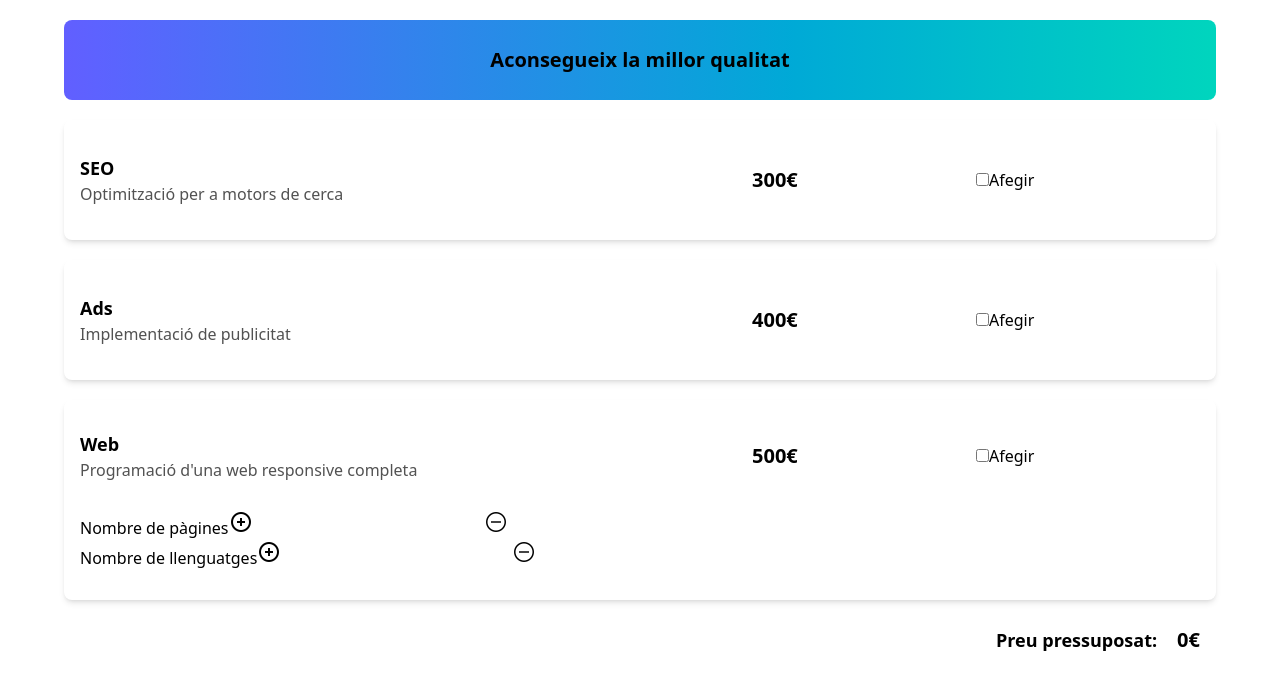
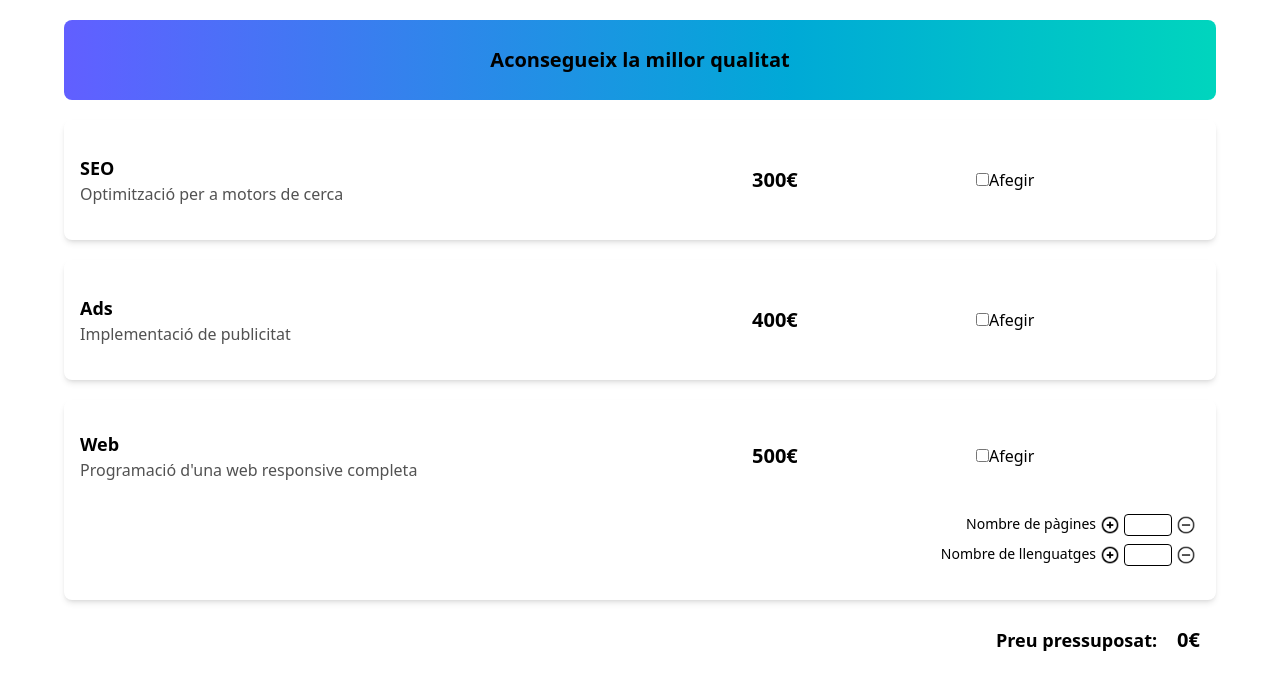
Before and after one commit to gerard-asuncion/sprint-6-react, a React (Vite) app: page / in a window 1280 px wide. Shown: the top 690 px of the page. Built offline with nearby package versions, Linux system fonts and the light colour scheme.

Commit message:
feat: customized WebExtras layout

```diff
--- a/src/components/WebExtras.tsx
+++ b/src/components/WebExtras.tsx
@@ -4,14 +4,14 @@ type Children = {
 
 const WebExtras = ({children}: Children) => {
   return (
-    <article>
-        <label htmlFor={children}>{children}</label>
+    <article className="flex justify-end text-right p-1 gap-1">
+        <label htmlFor={children} className="text-sm">{children}</label>
         <button>
-            <img src="/add.png" alt="add" />
+            <img src="/add.png" alt="add" className="size-5" />
         </button>
-        <input type="number" name={children} />
+        <input type="number" name={children} className="border rounded-sm w-12 text-sm text-center" />
         <button>
-            <img src="/minus.png" alt="substract" />
+            <img src="/minus.png" alt="substract" className="size-5" />
         </button>
     </article>
   )
```
